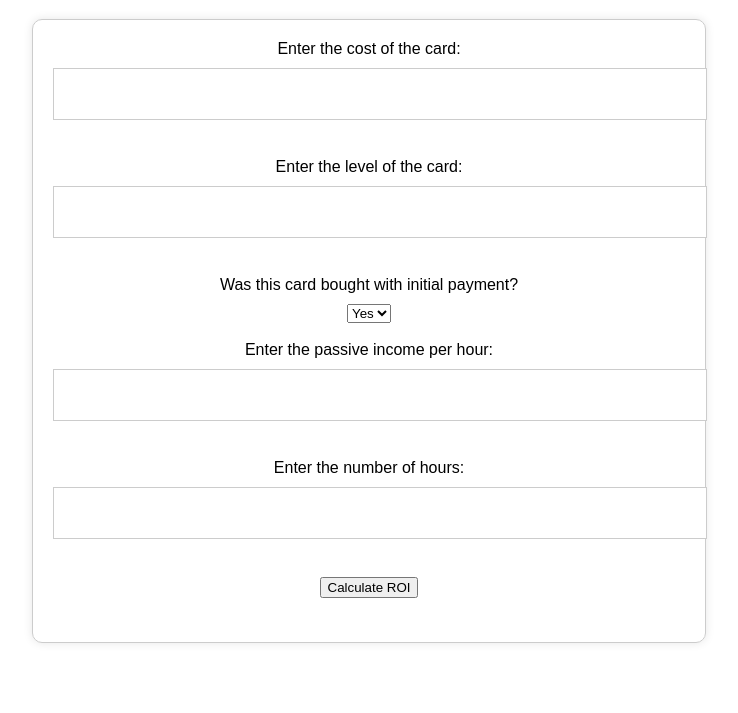
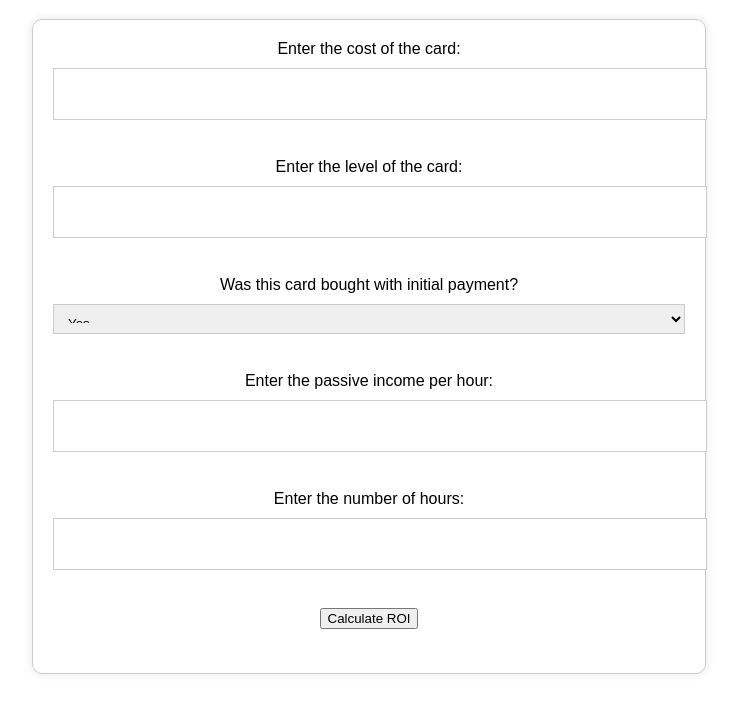
Before and after one commit to jrmdg31/hamsternigem.github.io, a plain HTML site: page index.html in a window 1280 px wide. Shown: the part 79-792 px from the top of the page, without its empty margins (271-1009 px from the left). Drawn offline with Linux system fonts and the light colour scheme.

Commit message:
Update style.css

```diff
--- a/style.css
+++ b/style.css
@@ -26,6 +26,14 @@ input[type="number"] {
     border: 1px solid #ccc;
 }
 
+select {
+    width: 100%;
+    height: 30px;
+    margin-bottom: 20px;
+    padding: 10px;
+    border: 1px solid #ccc;
+}
+
 button[type="button"] {
     width: 100%;
     height: 30px;
```
